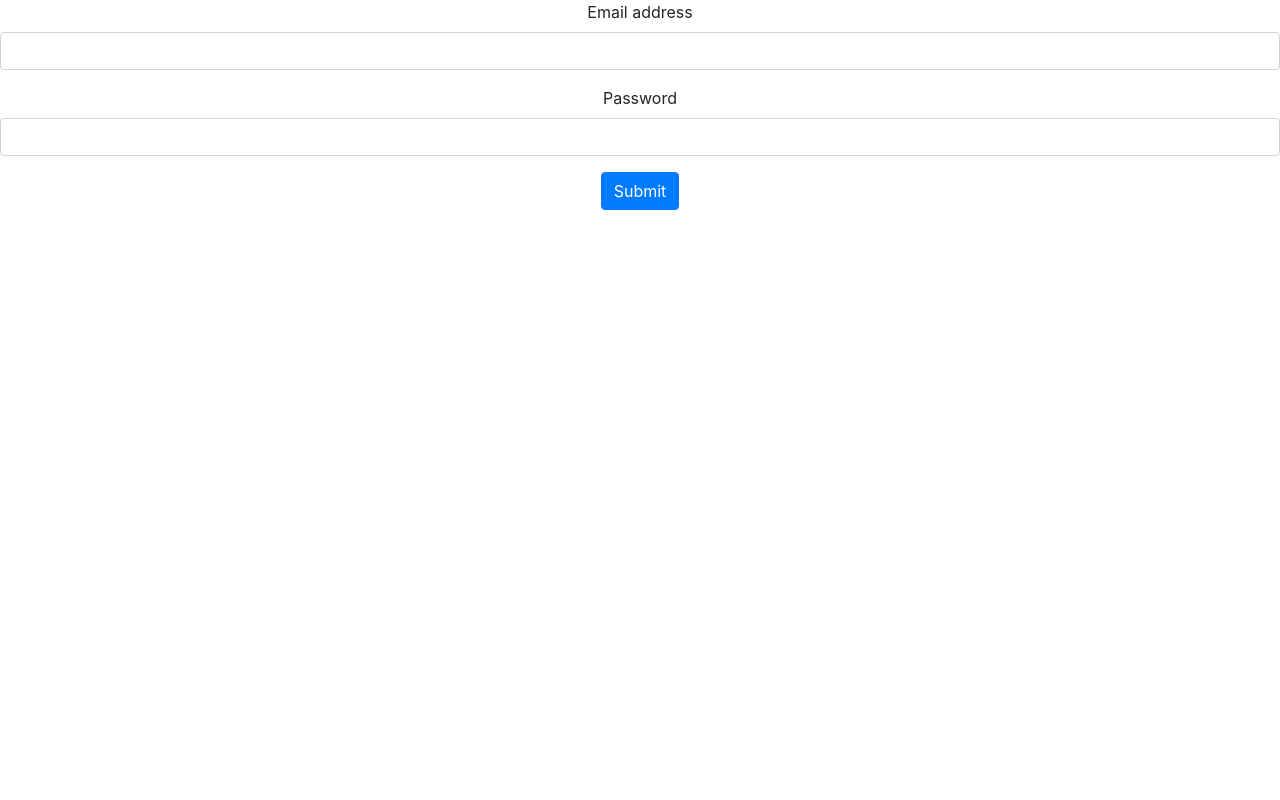
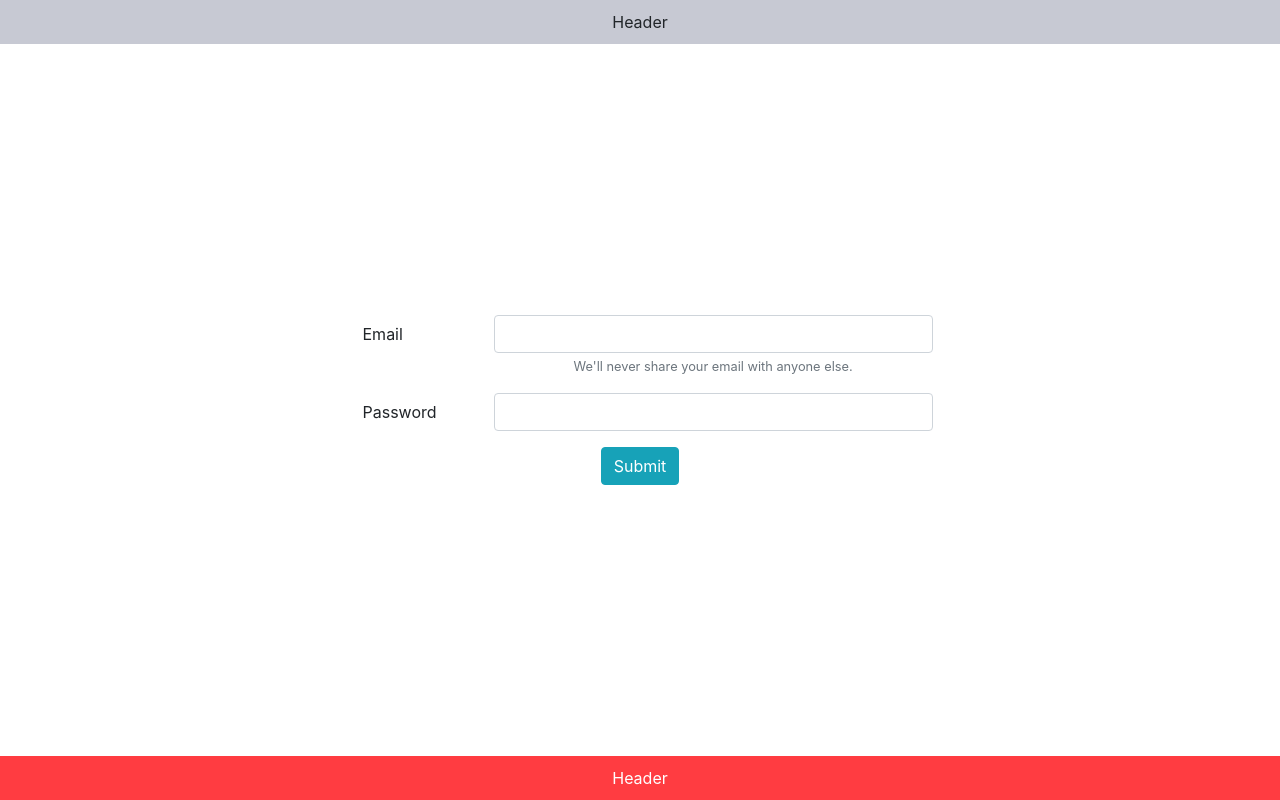
Before and after one commit to Mangosata/restaurant_builder_react, a React (Create React App) app: page / in a window 1280 px wide. Built offline with nearby package versions, Linux system fonts and the light colour scheme.

Commit message:
updated login form.

```diff
--- a/package.json
+++ b/package.json
@@ -6,6 +6,7 @@
     "@testing-library/jest-dom": "^4.2.4",
     "@testing-library/react": "^9.3.2",
     "@testing-library/user-event": "^7.1.2",
+    "node-sass": "^4.13.1",
     "react": "^16.12.0",
     "react-dom": "^16.12.0",
     "react-scripts": "3.4.0"
--- a/src/App.css
+++ /dev/null
@@ -1,38 +0,0 @@
-.App {
-  text-align: center;
-}
-
-.App-logo {
-  height: 40vmin;
-  pointer-events: none;
-}
-
-@media (prefers-reduced-motion: no-preference) {
-  .App-logo {
-    animation: App-logo-spin infinite 20s linear;
-  }
-}
-
-.App-header {
-  background-color: #282c34;
-  min-height: 100vh;
-  display: flex;
-  flex-direction: column;
-  align-items: center;
-  justify-content: center;
-  font-size: calc(10px + 2vmin);
-  color: white;
-}
-
-.App-link {
-  color: #61dafb;
-}
-
-@keyframes App-logo-spin {
-  from {
-    transform: rotate(0deg);
-  }
-  to {
-    transform: rotate(360deg);
-  }
-}
--- a/src/App.js
+++ b/src/App.js
@@ -1,12 +1,16 @@
 import React from 'react';
-import './App.css';
+import './App.scss';
 import {LoginForm} from "./LoginForm";
 
 function App() {
     return (
-        <div className="App">
-            <LoginForm/>
-        </div>
+        <React.Fragment>
+            <header>Header</header>
+            <main className="main">
+                <LoginForm/>
+            </main>
+            <footer>Header</footer>
+        </React.Fragment>
     );
 }
 
--- a/src/App.scss
+++ b/src/App.scss
@@ -1,38 +1,46 @@
-.App {
+#root {
+  margin: 0;
+  height: 100%;
+  min-height: 100vh;
+  width: 100%;
+  display: flex;
+  flex-direction: column;
+
+  > * {
+    padding: 10px;
     text-align: center;
-
-  .App-logo {
-    height: 40vmin;
-    pointer-events: none;
-  }
-
-  @media (prefers-reduced-motion: no-preference) {
-    .App-logo {
-      animation: App-logo-spin infinite 20s linear;
   }
 }
 
-  .App-header {
-    background-color: green;
-    min-height: 100vh;
+header {
+  background: #c7c9d3;
+}
+
+main {
+  flex: 1 0 200px;
   display: flex;
-    flex-direction: column;
   align-items: center;
   justify-content: center;
-    font-size: calc(10px + 2vmin);
-    color: white;
+  flex-wrap: wrap;
 }
 
-  .App-link {
-    color: #61dafb;
+footer {
+  background: #ff3c41;
+  color: #fff;
 }
 
-  @keyframes App-logo-spin {
-    from {
-      transform: rotate(0deg);
+// content
+.login-form-container {
+  #login_form {
+    width: 100%;
+    max-width: 555px;
+    display: block;
+    margin: 0 auto;
   }
-    to {
-      transform: rotate(360deg);
+
+  label {
+    text-align: left;
+    margin: 0;
+    line-height: 2.4;
   }
 }
-}
--- a/src/LoginForm.js
+++ b/src/LoginForm.js
@@ -5,16 +5,19 @@ const REQUEST_URL = 'http://localhost:8080/api/login';
 export class LoginForm extends React.Component {
     ajaxLock = false;
 
+    // timer = null;
+
     constructor(props) {
         super(props);
         this.state = {
-            username: '',
-            password: '',
-            submitted: false
-        }
+            username: "",
+            password: "",
+            logged: false
+            // typing: 0,
+        };
     }
 
-    onSubmitClick = (event) => {
+    handleSubmit = (event) => {
         event.preventDefault();
         event.stopPropagation();
 
@@ -38,39 +41,110 @@ export class LoginForm extends React.Component {
         });
     };
 
-    usernameChangeHandler = (event) => {
-        let target = event.target;
-        let value = target.value;
-        this.setState({username: value});
+    onKeyPress = event => {
+        if (event.which === 13 /* Enter */) {
+            event.preventDefault();
+        }
     };
 
-    passwordChangeHandler = (event) => {
-        let target = event.target;
-        let value = target.value;
-        this.setState({password: value});
+    handleSubmit = event => {
+        event.preventDefault();
+        if (this.ajaxLock) {
+            return;
+        }
+
+        this.ajaxLock = true;
+
+        fetch(REQUEST_URL, {
+            method: "POST", // or 'PUT'
+            headers: {
+                "Content-Type": "application/json"
+            },
+            body: JSON.stringify(this.state)
+        })
+            .then(response => {
+                this.ajaxLock = false;
+                return response.json();
+            })
+            .then(data => {
+                console.log("Success:", data);
+                // set token ->
+                this.setState({logged: true});
+                // redirect -> profile or home page
+            })
+            .catch(error => {
+                console.error("Error:", error);
+            });
+    };
+
+    handleInputChange = event => {
+        let {target} = event;
+        this.setState({[target.name]: target.value});
+
+        if (target.name !== "username") {
+            return;
+        }
+
+        // if (this.timer) {
+        // this.setState({typing: 1});
+        // clearTimeout(this.timer);
+        // }
+        // this.timer = setTimeout(() => {
+        // this.setState({typing: -1});
+        // setTimeout(() => {
+        //     this.setState({typing: 0});
+        // }, 2000);
+        // }, 800);
     };
 
     render() {
-        if (!this.state.submitted) {
-            return (
-                <form>
-                    <div className="form-group">
-                        <label htmlFor="exampleInputEmail1">Email address</label>
-                        <input type="text" onChange={this.usernameChangeHandler} value={this.state.username}
-                               className="form-control" id="exampleInputEmail1"
-                               aria-describedby="emailHelp"/>
+        if (this.state.logged) {
+            return <p>You already logged.</p>;
+        }
+        return (
+            <div className="login-form-container">
+                <form
+                    id="login_form"
+                    onSubmit={this.handleSubmit}
+                    onKeyPress={this.onKeyPress}
+                >
+                    <div className="form-group row">
+                        <label className="col-3" htmlFor="exampleInputEmail1">
+                            Email
+                        </label>
+                        <input
+                            type="text"
+                            name="username"
+                            onChange={this.handleInputChange}
+                            value={this.state.username}
+                            className="form-control col-9"
+                            id="exampleInputEmail1"
+                            aria-describedby="emailHelp"
+                        />
+                        <div className="col-9 ml-auto">
+                            <small id="emailHelp" className="form-text text-muted">
+                                We'll never share your email with anyone else.
+                            </small>
+                        </div>
                     </div>
-                    <div className="form-group">
-                        <label htmlFor="exampleInputPassword1">Password</label>
-                        <input type="password" onChange={this.passwordChangeHandler} value={this.state.password}
-                               className="form-control"
-                               id="exampleInputPassword1"/>
+                    <div className="form-group row">
+                        <label className="col-3" htmlFor="exampleInputPassword1">
+                            Password
+                        </label>
+                        <input
+                            type="password"
+                            name="password"
+                            onChange={this.handleInputChange}
+                            value={this.state.password}
+                            className="form-control col-9"
+                            id="exampleInputPassword1"
+                        />
                     </div>
-                    <button type="submit" className="btn btn-primary" onClick={this.onSubmitClick}>Submit</button>
+                    <button type="submit" className="btn btn-info">
+                        Submit
+                    </button>
                 </form>
-            );
-        }
-
-        return (<p>You've submitted successfully!</p>);
+            </div>
+        );
     }
 }
```
Also changed, not shown: 1 other file (tests, documents, lock files or other folders). Lines whose indentation alone changed are shown as unchanged.
